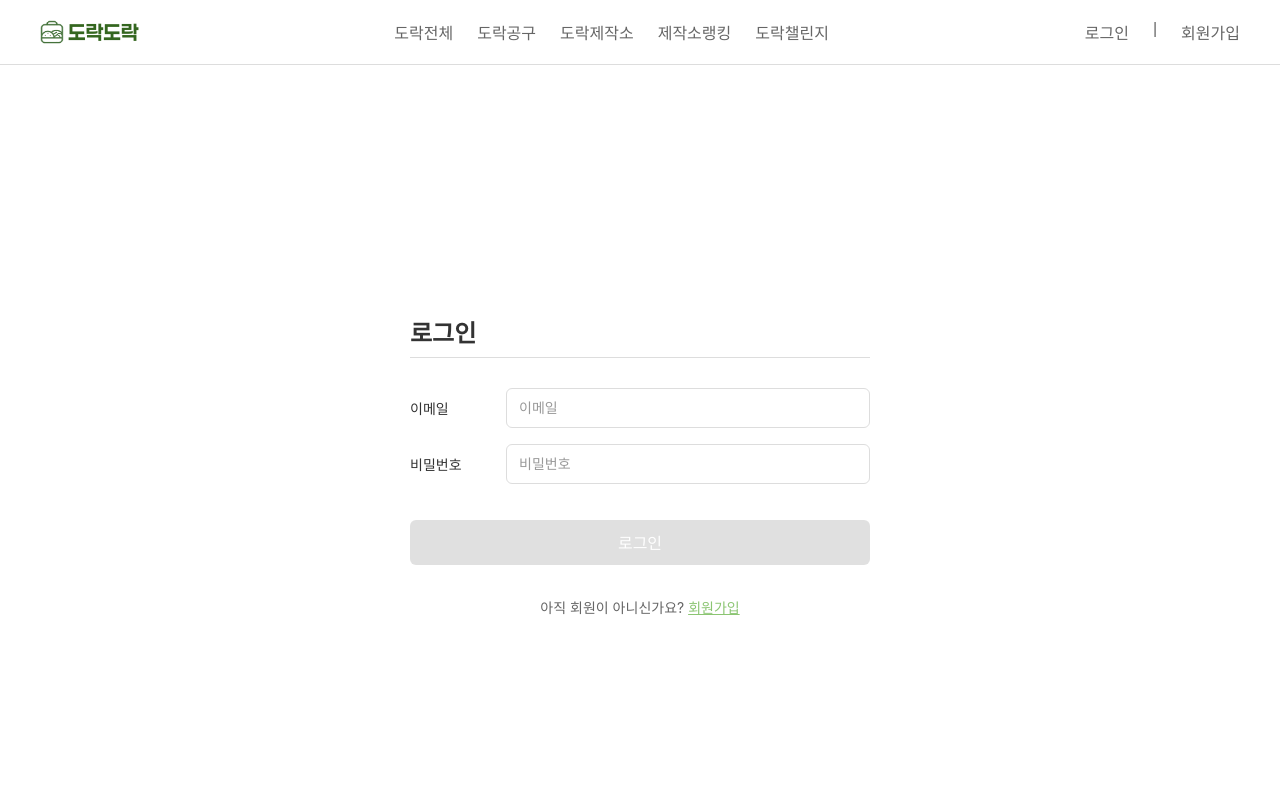
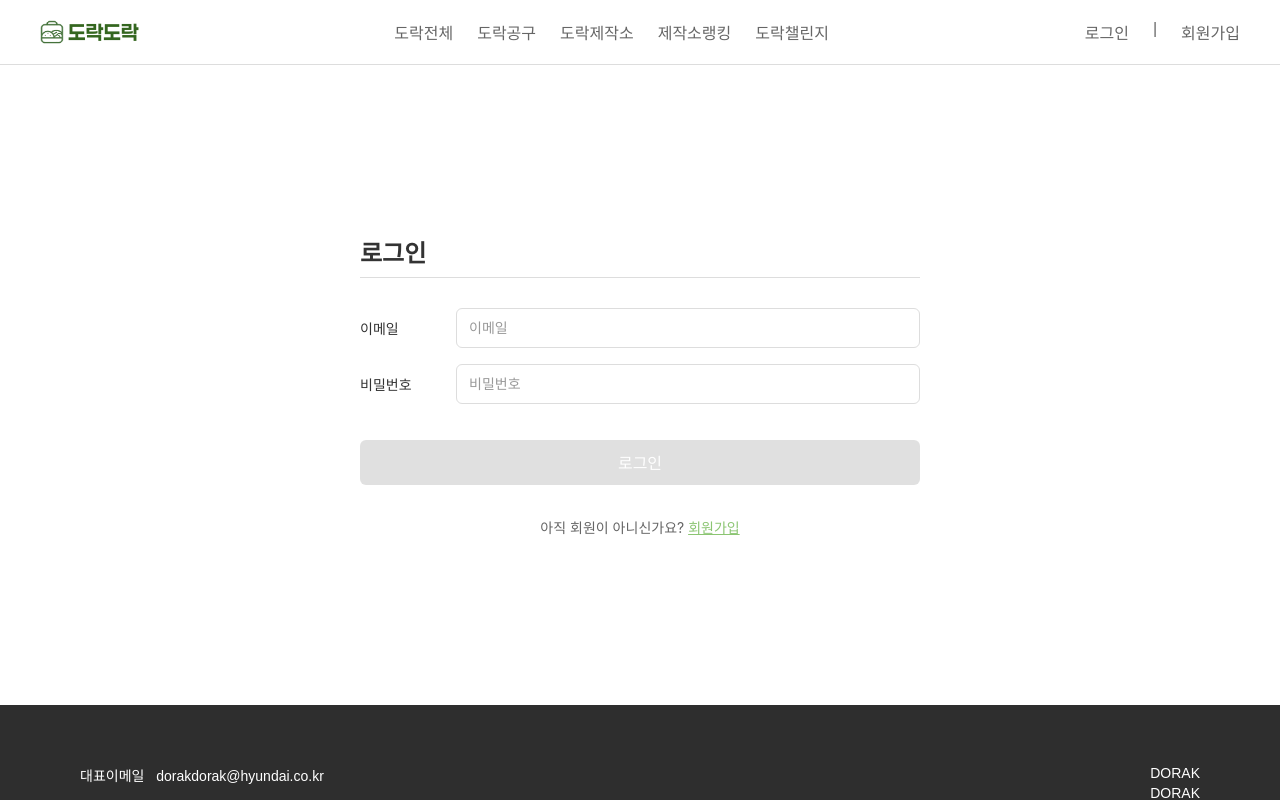
Before and after one commit to dorakdorak/dorakdorak-frontend, a React (Vite) app: page /login in a window 1280 px wide. Shown: the top 800 px of the page. Built offline with nearby package versions, Linux system fonts and the light colour scheme; a web font is replaced by a local one.

Commit message:
[DESIGN] 디자인 수정 (#63)

```diff
--- a/src/css/list/Menu.module.css
+++ b/src/css/list/Menu.module.css
@@ -9,3 +9,7 @@
   justify-content: flex-end;
   margin-bottom: 16px;
 }
+
+.customRankingContainer {
+  padding: 80px 100px;
+}
--- a/src/css/login/login.module.css
+++ b/src/css/login/login.module.css
@@ -6,7 +6,7 @@
 
 .loginPage {
   background: #fff;
-  min-height: 100vh;
+  min-height: 80vh;
   font-family: -apple-system, BlinkMacSystemFont, 'Segoe UI', 'Roboto',
     sans-serif;
   display: flex;
@@ -16,7 +16,7 @@
 }
 
 .loginContainer {
-  max-width: 500px;
+  max-width: 600px;
   width: 100%;
   padding: 40px 20px;
 }
--- a/src/css/main/Carousel.module.css
+++ b/src/css/main/Carousel.module.css
@@ -38,6 +38,7 @@
   margin-left: -10vw;
   margin-right: -10vw;
   width: calc(100% + 20vw);
+  margin-top: 50px;
 }
 
 .carouselSlide {
--- a/src/css/signup/Signup.module.css
+++ b/src/css/signup/Signup.module.css
@@ -9,6 +9,8 @@
   min-height: 100vh;
   font-family: -apple-system, BlinkMacSystemFont, 'Segoe UI', 'Roboto',
     sans-serif;
+  margin-top: 70px;
+  margin-bottom: 70px;
 }
 
 .signupContainer {
--- a/src/pages/CustomRanking.tsx
+++ b/src/pages/CustomRanking.tsx
@@ -127,7 +127,7 @@ function CustomRanking() {
   };
 
   return (
-    <div className={styles.menuContainer}>
+    <div className={styles.customRankingContainer}>
       <SectionHeader title="커스텀 도시락 랭킹" />
       <div className={styles.menuSortWrapper}>
         <SortOptions
```
